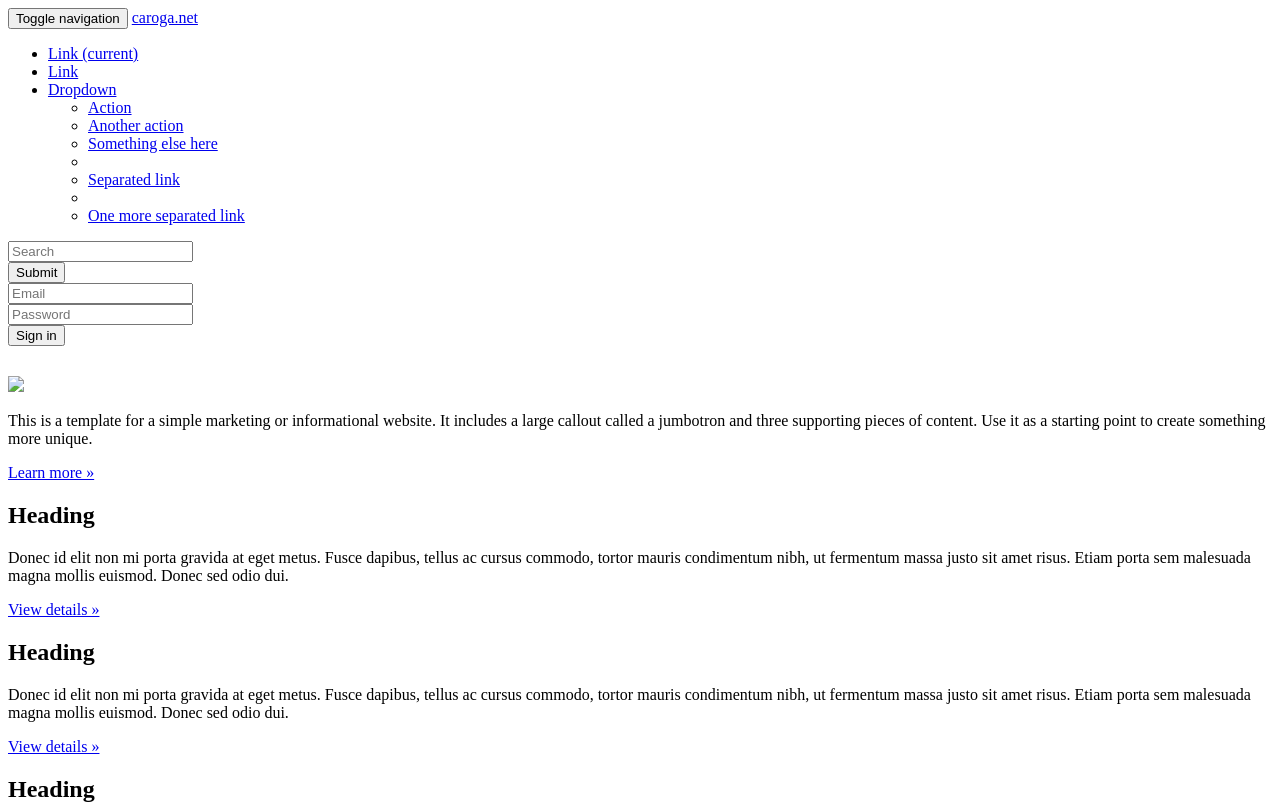
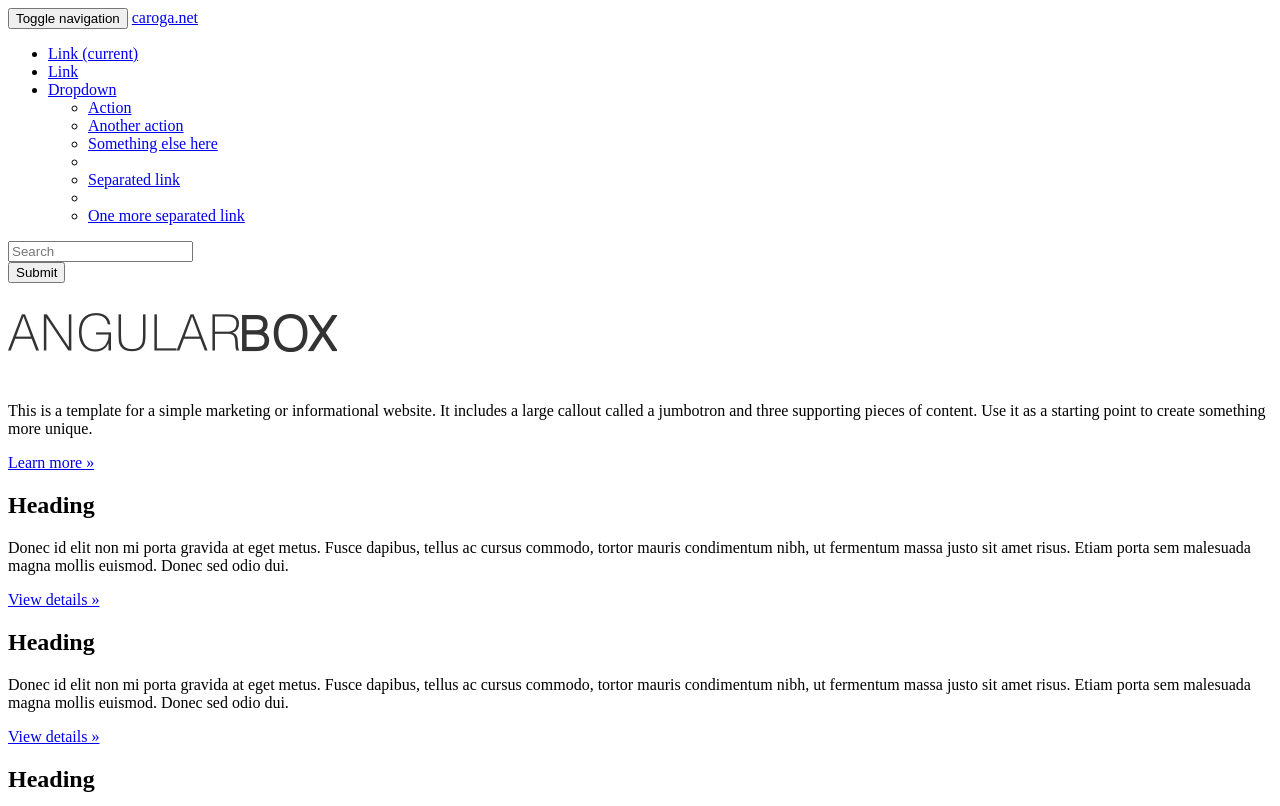
Before and after one commit to Caroga/AngularBOX, a website: page src/index.html in a window 1280 px wide. Shown: the top 806 px of the page. Drawn offline with nearby package versions, Linux system fonts and the light colour scheme; files that its build step writes are made by us from their sources; files whose address does not match are found by name.

Commit message:
Added logo

```diff
--- a/src/assets/less/style.less
+++ b/src/assets/less/style.less
@@ -1,7 +1,7 @@
 /**
-* Add your custom styles here.
+ * Add your custom styles here.
 **/
 
 .logo {
-  margin-top: 30px;
+  margin: 30px 0;
 }
--- a/src/index.html
+++ b/src/index.html
@@ -38,21 +38,11 @@
                     </ul>
                 </li>
             </ul>
-            <form class="navbar-form navbar-left" role="search">
+            <form class="navbar-form navbar-right" role="search">
                 <div class="form-group">
                     <input type="text" class="form-control" placeholder="Search">
                 </div>
                 <button type="submit" class="btn btn-default">Submit</button>
-            </form>
-
-            <form class="navbar-form navbar-right" role="form">
-                <div class="form-group">
-                    <input type="text" placeholder="Email" class="form-control">
-                </div>
-                <div class="form-group">
-                    <input type="password" placeholder="Password" class="form-control">
-                </div>
-                <button type="submit" class="btn btn-success">Sign in</button>
             </form>
         </div>
         <!--/.navbar-collapse -->
@@ -62,7 +52,7 @@
 <!-- Main jumbotron for a primary marketing message or call to action -->
 <div class="jumbotron">
     <div class="container">
-        <img class="img-responsive logo" src="images/logoRed.png">
+        <img class="img-responsive logo" src="images/logoVerticalTransparant.png">
 
         <p>This is a template for a simple marketing or informational website. It includes a large callout called a
             jumbotron and three supporting pieces of content. Use it as a starting point to create something more
```
Also changed, not shown: src/assets/images/logoVerticalTransparant.png (added).
